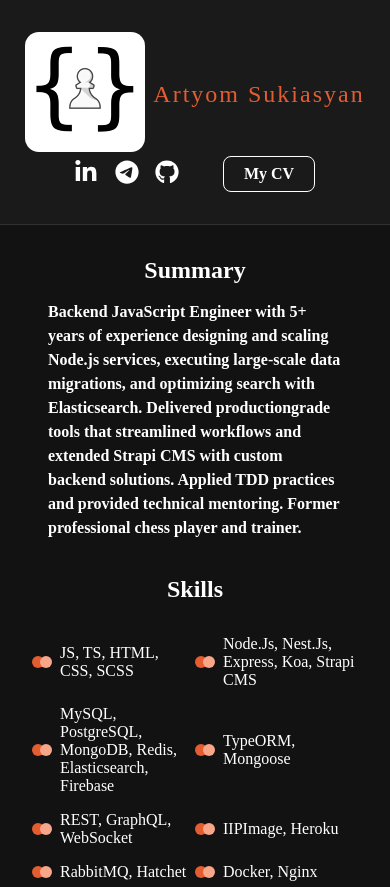
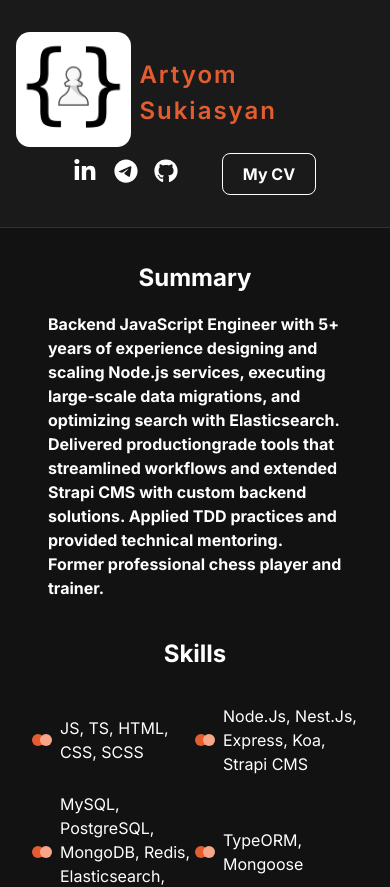
Before and after one commit to ArtyomSukiasyan/portfolio, a Next.js app: page / in a window 390 px wide. Shown: the top 887 px of the page. Built offline with nearby package versions, Linux system fonts and the light colour scheme.

Commit message:
feat: minor font update

```diff
--- a/src/app/layout.tsx
+++ b/src/app/layout.tsx
@@ -1,6 +1,13 @@
 import { descriptionContent, domain, fullName } from "../constants/config";
 import "../styles/globals.css";
 import "../styles/theme.css";
+import { Inter } from "next/font/google";
+
+const inter = Inter({
+  subsets: ["latin"],
+  display: "swap",
+  variable: "--font-inter",
+});
 
 export const metadata = {
   title: fullName,
@@ -21,7 +28,7 @@ export default function RootLayout({
   children: React.ReactNode;
 }) {
   return (
-    <html lang="en">
+    <html lang="en" className={inter.variable}>
       <link
         rel="shortcut icon"
         href="/images/favicon.png"
--- a/src/app/page.tsx
+++ b/src/app/page.tsx
@@ -8,10 +8,12 @@ export default async function Home() {
   return (
     <>
       <Header />
-      <Preview />
-      <About />
-      <Projects />
-      <Contact />
+      <main>
+        <Preview />
+        <About />
+        <Projects />
+        <Contact />
+      </main>
     </>
   );
 }
--- a/src/components/sections/header/Header.module.css
+++ b/src/components/sections/header/Header.module.css
@@ -26,4 +26,5 @@
   font-size: 1.5rem;
   color: var(--primary);
   letter-spacing: 2px;
+  font-weight: var(--font-weight-semibold);
 }
--- a/src/components/sections/header/Header.tsx
+++ b/src/components/sections/header/Header.tsx
@@ -14,7 +14,9 @@ export default function Header() {
             <Img src={favicon} alt="logo" />
             <p className={styles.fullName}>{fullName}</p>
           </section>
-          <Contact />
+          <nav>
+            <Contact />
+          </nav>
         </Container>
       </div>
     </header>
--- a/src/components/sections/preview/Preview.module.css
+++ b/src/components/sections/preview/Preview.module.css
@@ -16,8 +16,8 @@
 
 .desc {
   padding: 1rem;
-  font-weight: 700;
-  line-height: 1.5rem;
+  font-weight: var(--font-weight-bold);
+  line-height: var(--line-height-base);
 }
 
 @media (max-width: 1023px) {
--- a/src/styles/globals.css
+++ b/src/styles/globals.css
@@ -17,7 +17,9 @@ body,
 }
 
 body {
-  font-family: "sans-serif" "Inter";
+  font-family: var(--font-family-primary);
+  font-weight: var(--font-weight-normal);
+  line-height: var(--line-height-base);
 }
 
 h2 {
@@ -31,8 +33,8 @@ a {
 
 button,
 .btn {
-  font-weight: 700;
-  font-size: 1rem;
+  font-weight: var(--font-weight-bold);
+  font-size: var(--font-size-base);
   padding: 1rem 2.5rem;
   border-radius: 1.5rem;
 }
@@ -58,8 +60,8 @@ button,
 
   button,
   .btn {
-    font-weight: 700;
-    font-size: 1rem;
+    font-weight: var(--font-weight-bold);
+    font-size: var(--font-size-base);
     padding: 0.5rem 1.25rem;
     border-radius: 0.5rem;
   }
--- a/src/styles/theme.css
+++ b/src/styles/theme.css
@@ -9,4 +9,12 @@
   --background: #1a1a1a;
   --dark-background: #141414;
   --border-color: rgba(255, 255, 255, 0.1);
+
+  --font-family-primary: var(--font-inter), sans-serif;
+  --font-weight-normal: 400;
+  --font-weight-medium: 500;
+  --font-weight-semibold: 600;
+  --font-weight-bold: 700;
+  --font-size-base: 1rem;
+  --line-height-base: 1.5;
 }
```
